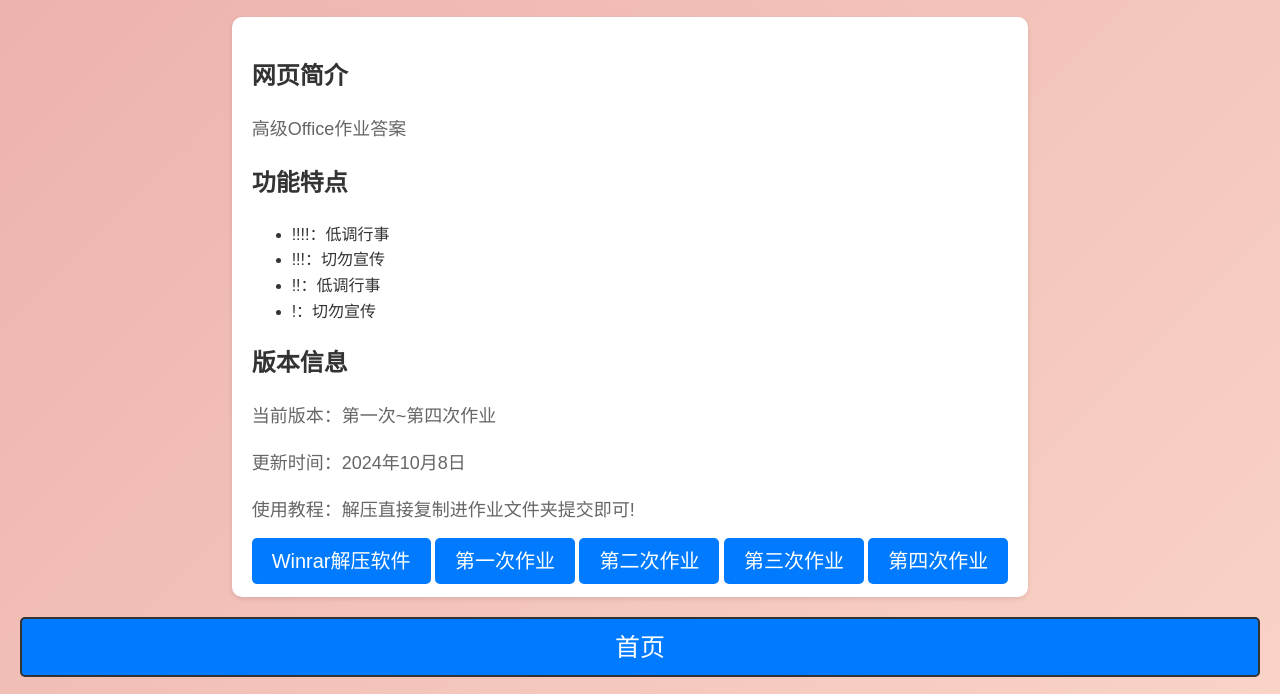
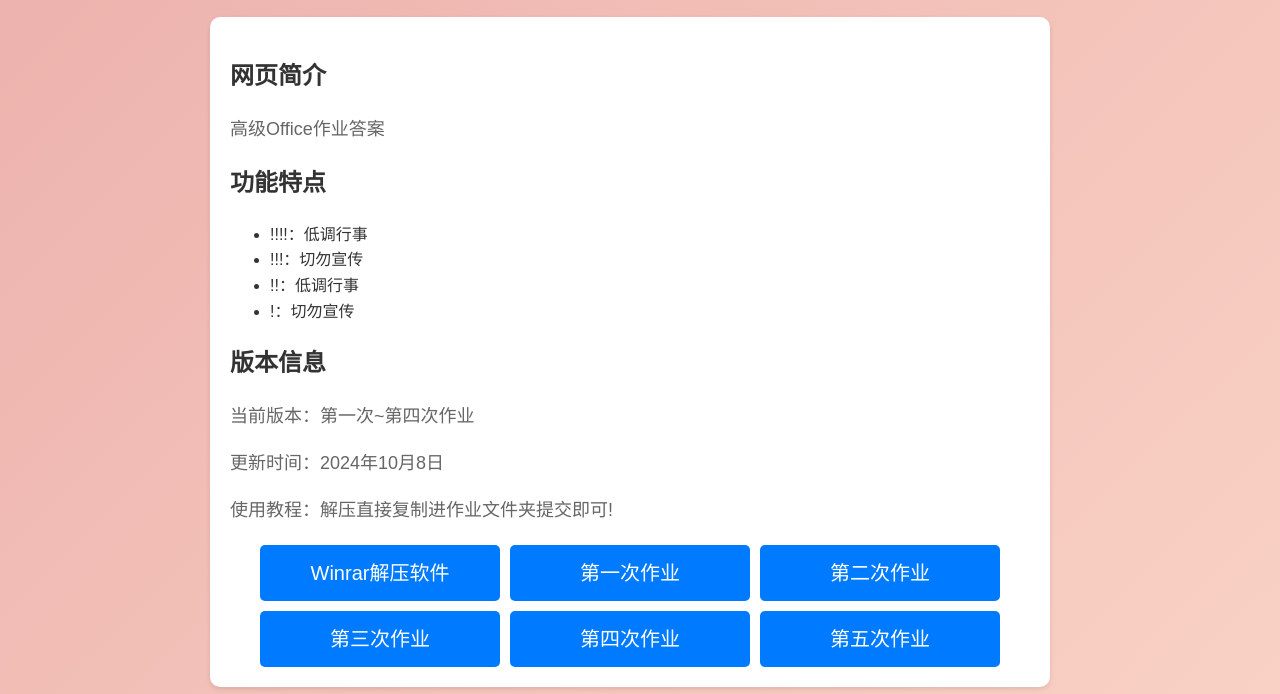
Before and after one commit to xm666xm666/xmsteam.eu.org, a plain HTML site: page office/office_download.html in a window 1280 px wide. Shown: the part 106-800 px from the top of the page. Drawn offline with Linux system fonts and the light colour scheme.

Commit message:
Add files via upload

```diff
--- a/office/office_download.html
+++ b/office/office_download.html
@@ -43,6 +43,10 @@
         .download-section {
             text-align: center;
             margin-top: 20px;
+            display: flex;
+            flex-wrap: wrap;
+            justify-content: center;
+            gap: 10px; /* 调整按钮之间的间距 */
         }
 
         .download-button {
@@ -54,6 +58,9 @@
             border-radius: 5px;
             cursor: pointer;
             text-decoration: none;
+            width: 200px; /* 设定固定宽度以保持一致 */
+            display: inline-block;
+            text-align: center;
         }
 
         .download-button:hover {
@@ -111,9 +118,11 @@
                 <a href="../download/office/2.rar" class="download-button">第二次作业</a>
                 <a href="../download/office/3.rar" class="download-button">第三次作业</a>
                 <a href="../download/office/4.rar" class="download-button">第四次作业</a>
+                <a href="../download/office/5-10.14.rar" class="download-button">第五次作业</a>
             </div>
+
         </div>
-
+    </div>
         <!-- <div class="screenshots">
             <div class="screenshot">软件截图1-未来待定</div>
             <div class="screenshot">软件截图2-未来待定</div>
```
